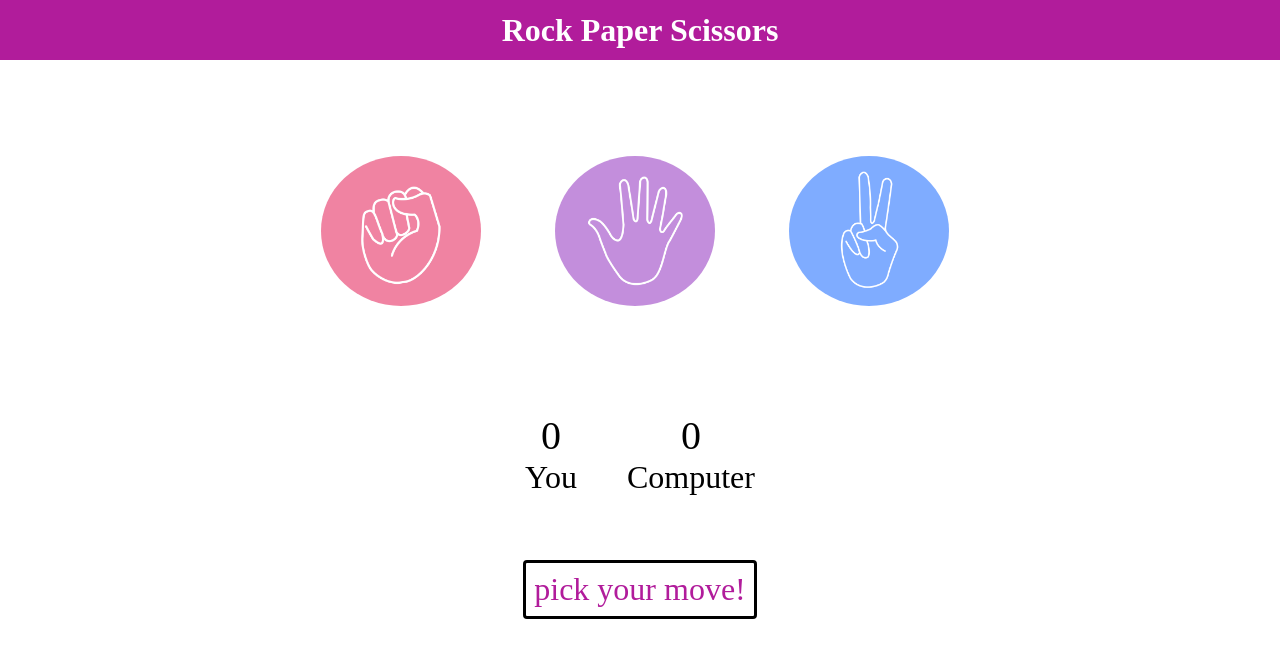
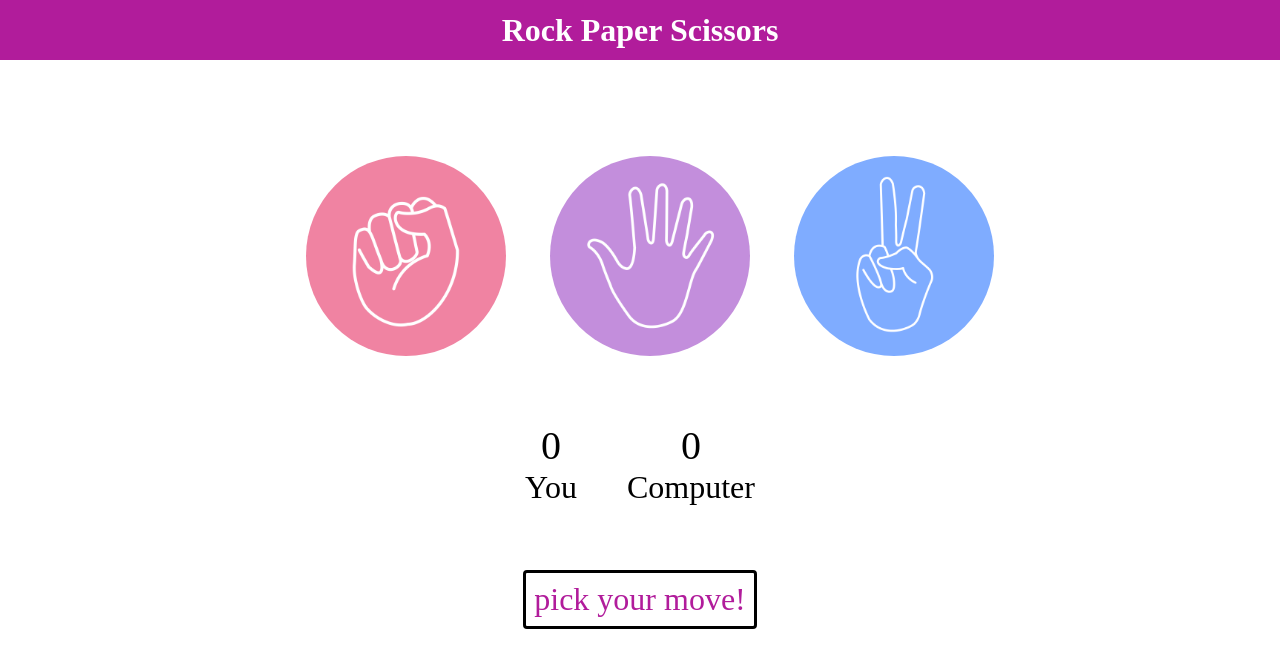
Before and after one commit to bhavani-mhrl/rockPaperScissors-project, a plain HTML site: page index.html in a window 1280 px wide. Drawn offline with Linux system fonts and the light colour scheme.

Commit message:
Update style.css

```diff
--- a/style.css
+++ b/style.css
@@ -11,14 +11,14 @@
     align-items: center;
 }
 img{
-    width:160px;
-    height:150px;
+    width:200px;
+    height:200px;
     border-radius: 50%;
     object-fit: cover;
 }
 .choice{
-    width: 170px;
-    height:160px;
+    width: 180px;
+    height:170px;
     border-radius: 50%;
     margin-top:6rem;
 }
```
